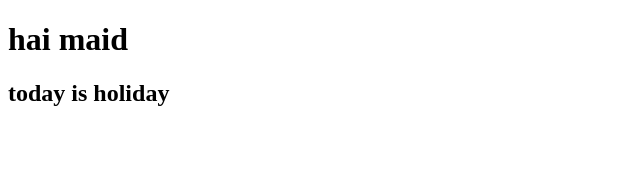
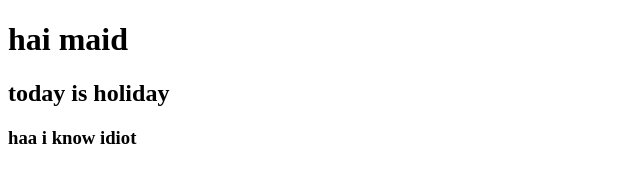
Before and after one commit to Bhimarao86/project, a plain HTML site: page index.html in a window 1280 px wide. Shown: the whole page, without its empty margins (0-640 px from the left). Drawn offline with Linux system fonts and the light colour scheme.

Commit message:
Update index.html

```diff
--- a/index.html
+++ b/index.html
@@ -8,5 +8,7 @@
 <body>
     <h1>hai maid </h1>
     <h2>today is holiday</h2>
+    <h3> haa i know idiot</h3>
+
 </body>
 </html>
```
